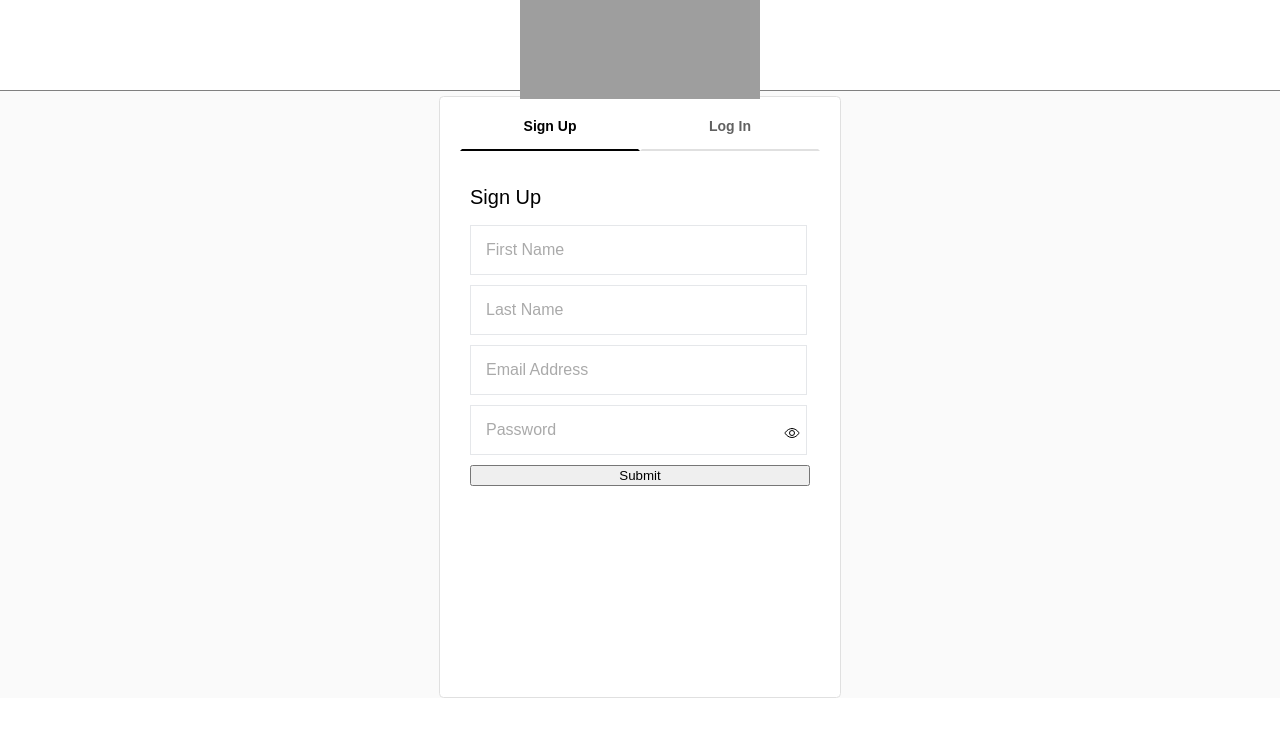
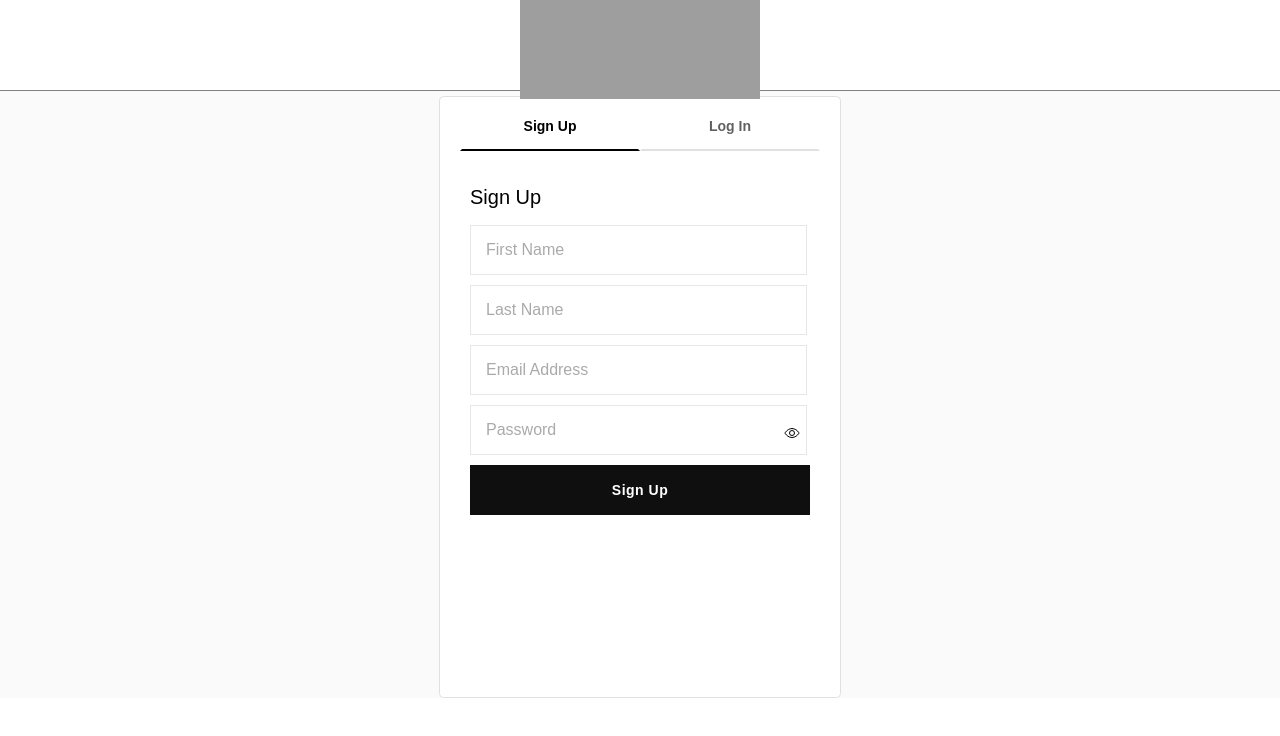
Before and after one commit to BogdanProkudin/StockX, a React (Vite) app in the folder frontend/: page / in a window 1280 px wide. Shown: the top 736 px of the page. Built offline with nearby package versions, Linux system fonts and the light colour scheme; grey boxes are pictures that could not be loaded.

Commit message:
почти готовая регистрация

```diff
--- a/frontend/src/App.tsx
+++ b/frontend/src/App.tsx
@@ -1,12 +1,13 @@
 import { Route, Routes } from "react-router-dom";
-import AuthUserPage from "./components/AuthUser/AuthUserPage";
+
+import Auth from "./pages/Auth";
 
 function App() {
   return (
     <>
       {/* <Header /> */}
       <Routes>
-        <Route path="/" element={<AuthUserPage />}></Route>
+        <Route path="/" element={<Auth />}></Route>
       </Routes>
       {/* <AuthUserPage /> */}
     </>
--- /dev/null
+++ b/frontend/src/components/AuthUser/SignUp/SignUpButton.tsx
@@ -0,0 +1,6 @@
+import styles from "./styles.module.scss";
+const SignUpButton = () => {
+  return <button type="submit">Sign Up</button>;
+};
+
+export default SignUpButton;
--- a/frontend/src/components/AuthUser/SignUp/SignUpForm.tsx
+++ b/frontend/src/components/AuthUser/SignUp/SignUpForm.tsx
@@ -4,6 +4,7 @@ import SignUpInput from "./SignUpInput";
 import * as Yup from "yup";
 import { yupResolver } from "@hookform/resolvers/yup";
 import styles from "./styles.module.scss";
+import SignUpButton from "./SignUpButton";
 const validationSchema = Yup.object().shape({
   email: Yup.string()
     .email("Enter a valid email address")
@@ -31,8 +32,10 @@ export default function App() {
     register,
     handleSubmit,
     formState: { errors },
+
     watch,
   } = useForm<Inputs>({
+    // shouldFocusError: false, под вопросом
     resolver: yupResolver(validationSchema),
   });
 
@@ -70,7 +73,7 @@ export default function App() {
         watch={watch}
       />
 
-      <input type="submit" />
+      <SignUpButton />
     </form>
   );
 }
--- a/frontend/src/components/AuthUser/SignUp/styles.module.scss
+++ b/frontend/src/components/AuthUser/SignUp/styles.module.scss
@@ -18,6 +18,21 @@
   border-radius: 2px;
   margin-bottom: 8px;
   gap: 10px;
+  button {
+    font-size: 14px;
+    letter-spacing: 0.5px;
+    height: 50px;
+    border-radius: 0px;
+    padding: 0px;
+    font-family: "proxima-nova", sans-serif;
+    font-weight: 600;
+    min-width: 100px;
+    text-align: center;
+    background: #0f0f0f;
+    color: #fff;
+    border: none;
+    cursor: pointer;
+  }
 }
 
 .signUP_input_container {
```
Also changed, not shown: frontend/src/pages/Auth.tsx (renamed from frontend/src/components/AuthUser/AuthUserPage.tsx, +6 -6 lines).
